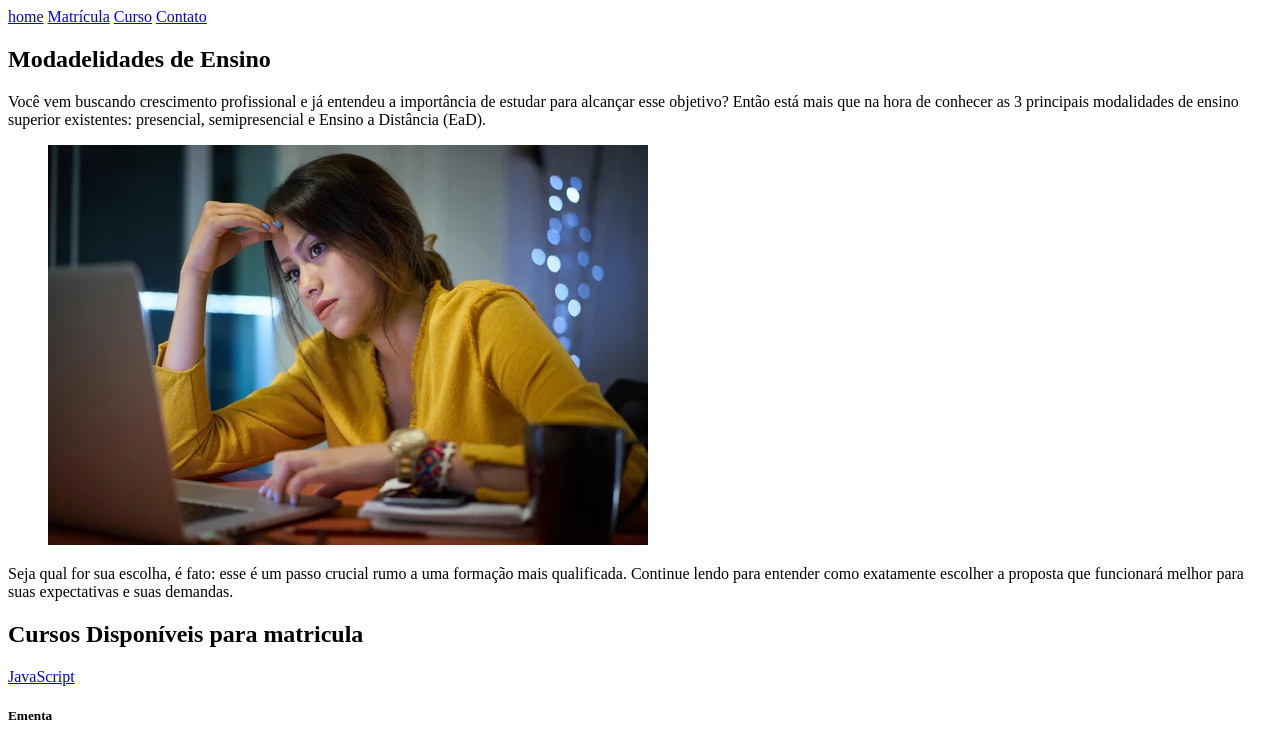
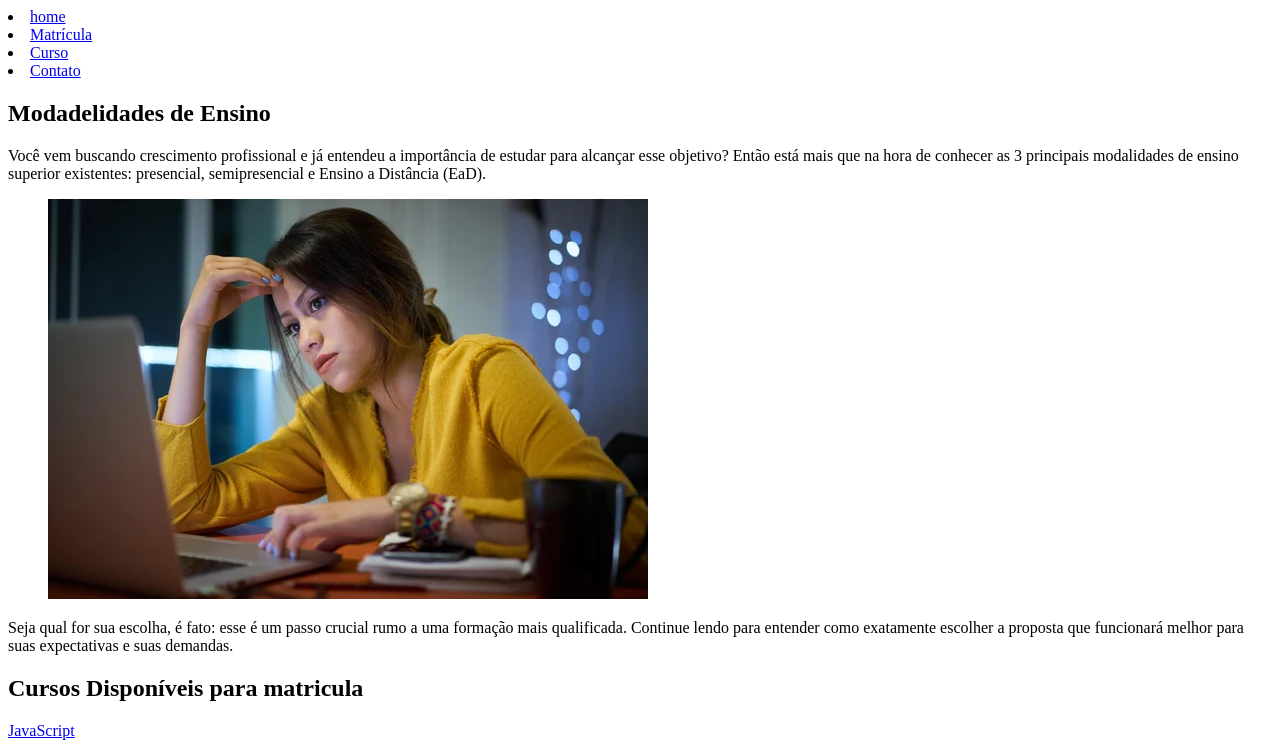
Before and after one commit to lineMarques/exerciciosHTML, a plain HTML site: page Exercicio02/paginas/curso.html in a window 1280 px wide. Shown: the top 743 px of the page. Drawn offline with Linux system fonts and the light colour scheme.

Commit message:
Update curso.html

```diff
--- a/Exercicio02/paginas/curso.html
+++ b/Exercicio02/paginas/curso.html
@@ -11,10 +11,10 @@
 
     <header>
         <nav>
-            <a href="../index.html">home</a>
-            <a href="matricula.html">Matrícula</a>
-            <a href="curso.html">Curso</a>
-            <a href="#contato">Contato</a>
+            <li><a href="../index.html">home</a></li>
+            <li><a href="matricula.html">Matrícula</a></li>
+            <li><a href="curso.html">Curso</a></li>
+            <li><a href="#contato">Contato</a></li>
         </nav>
     </header>
 
```
